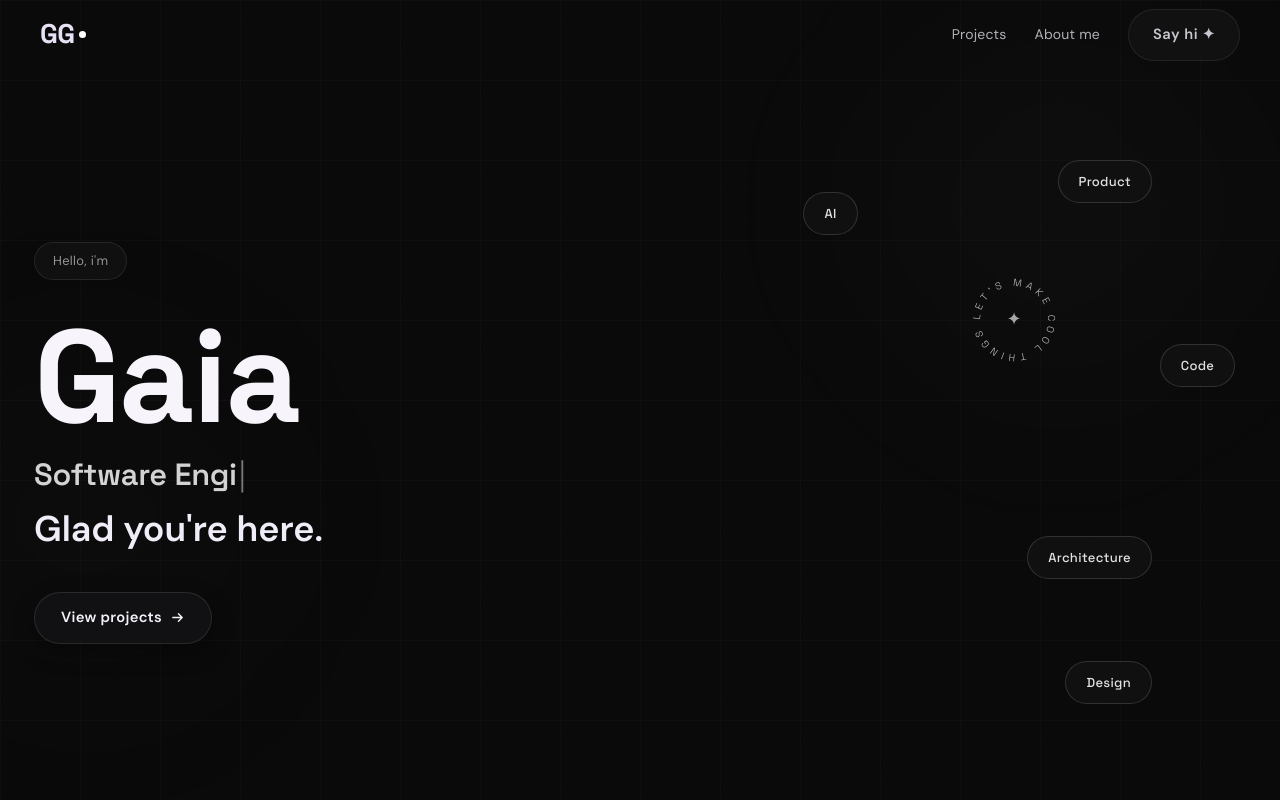
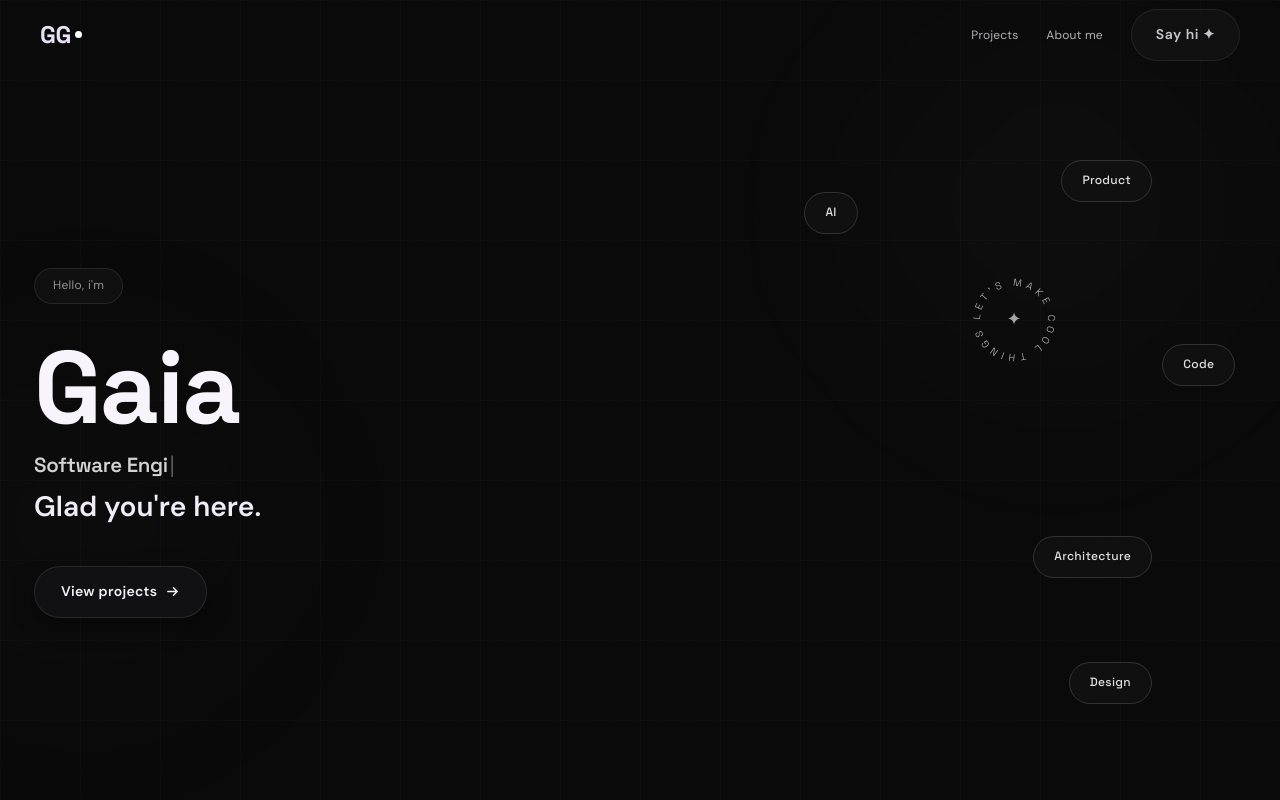
Before and after one commit to GaiaGomez/gaia-gomez-portfolio, a React (Vite) app: page / in a window 1280 px wide. Shown: the top 800 px of the page. Built offline with nearby package versions, Linux system fonts and the light colour scheme.

Commit message:
Refine monochrome typography system

```diff
--- a/src/components/Hero.jsx
+++ b/src/components/Hero.jsx
@@ -94,7 +94,7 @@ export default function Hero() {
             border: '1px solid rgba(255,255,255,0.14)',
             color: 'rgba(255,255,255,0.88)',
             fontFamily: "'Space Grotesk', sans-serif",
-            fontSize: '13px',
+            fontSize: 'var(--text-meta)',
             fontWeight: '500',
             letterSpacing: '0.3px',
             backdropFilter: 'blur(10px)',
@@ -167,7 +167,7 @@ export default function Hero() {
             }}>
               <span style={{
                 fontFamily: "'DM Sans', sans-serif",
-                fontSize: '13px',
+                fontSize: 'var(--text-meta)',
                 color: 'rgba(255,255,255,0.55)',
                 letterSpacing: '0.3px',
                 fontWeight: '400',
@@ -178,7 +178,7 @@ export default function Hero() {
 
             <h1 style={{
               fontFamily: "'Space Grotesk', sans-serif",
-              fontSize: 'clamp(5rem, 11vw, 8.2rem)',
+              fontSize: 'var(--text-hero-title)',
               fontWeight: '700',
               lineHeight: '0.9',
               letterSpacing: '-2px',
@@ -200,7 +200,7 @@ export default function Hero() {
             }}>
               <span style={{
                 fontFamily: "'Space Grotesk', sans-serif",
-                fontSize: 'clamp(1.3rem, 2.4vw, 2.1rem)',
+                fontSize: 'clamp(1.05rem, 1.6vw, 1.4rem)',
                 fontWeight: '600',
                 color: 'rgba(255,255,255,0.82)',
                 letterSpacing: '-0.3px',
@@ -218,7 +218,7 @@ export default function Hero() {
 
             <p style={{
               fontFamily: "'DM Sans', sans-serif",
-              fontSize: 'clamp(1.8rem, 2.8vw, 3rem)',
+              fontSize: 'clamp(1.4rem, 2.2vw, 2.4rem)',
               color: '#f1edf8',
               lineHeight: '1.2',
               marginBottom: '42px',
--- a/src/components/Navbar.jsx
+++ b/src/components/Navbar.jsx
@@ -69,7 +69,7 @@ export default function Navbar() {
       }}>
         <a href="#" onClick={close} style={{
           fontFamily: "'Space Grotesk', sans-serif",
-          fontSize: '27px',
+          fontSize: '24px',
           fontWeight: '700',
           color: '#e8e0f5',
           letterSpacing: '-0.5px',
@@ -106,7 +106,7 @@ export default function Navbar() {
                 className="nav-link"
                 style={{
                   fontFamily: "'DM Sans', sans-serif",
-                  fontSize: '14px',
+                  fontSize: 'var(--text-meta)',
                   fontWeight: '400',
                   color: 'rgba(241,238,248,0.72)',
                   transition: 'color 0.2s',
--- a/src/components/Skills.jsx
+++ b/src/components/Skills.jsx
@@ -77,7 +77,7 @@ export default function Skills() {
 
       <h2 style={{
         fontFamily: "'Space Grotesk', sans-serif",
-        fontSize: "clamp(40px, 6vw, 72px)",
+        fontSize: "var(--text-section-title)",
         fontWeight: 700,
         letterSpacing: -2,
         color: TEXT,
@@ -88,7 +88,7 @@ export default function Skills() {
         <span style={{ color: 'rgba(255,255,255,0.88)' }}>to the table</span>
       </h2>
 
-      <p style={{ color: MUTED, fontSize: 15, marginBottom: 64, maxWidth: 480 }}>
+      <p style={{ color: MUTED, fontSize: 'var(--text-body)', marginBottom: 64, maxWidth: 480, fontFamily: "'DM Sans', sans-serif" }}>
         Every skill here has a late night behind it.
       </p>
 
--- a/src/index.css
+++ b/src/index.css
@@ -15,13 +15,22 @@
   --font-display: 'Space Grotesk', sans-serif;
   --font-body: 'DM Sans', sans-serif;
 
-  --fs-hero-name: clamp(4.5rem, 10vw, 9rem);
-  --fs-hero-role: clamp(1.5rem, 3vw, 2.5rem);
-  --fs-section-title: clamp(2.2rem, 4vw, 4rem);
-  --fs-card-title: clamp(1.1rem, 1.8vw, 1.35rem);
-  --fs-body: clamp(1rem, 1.2vw, 1.1rem);
-  --fs-label: clamp(0.72rem, 1vw, 0.8rem);
-  --fs-btn: 0.92rem;
+  /* ── Type scale ──────────────────────────────────── */
+  --text-meta:          0.75rem;
+  --text-body:          1rem;
+  --text-body-lg:       clamp(1.05rem, 1.4vw, 1.25rem);
+  --text-card-title:    clamp(2.4rem, 4vw, 3.8rem);
+  --text-section-title: clamp(3rem, 5vw, 4.6rem);
+  --text-hero-title:    clamp(4.4rem, 8vw, 6.8rem);
+
+  /* Legacy aliases — kept for backward compat */
+  --fs-hero-name:     var(--text-hero-title);
+  --fs-hero-role:     clamp(1.1rem, 1.8vw, 1.5rem);
+  --fs-section-title: var(--text-section-title);
+  --fs-card-title:    clamp(1rem, 1.4vw, 1.15rem);
+  --fs-body:          var(--text-body-lg);
+  --fs-label:         var(--text-meta);
+  --fs-btn:           0.875rem;
 
   --radius-pill: 999px;
   --radius-card: 24px;
@@ -267,17 +276,17 @@ img { display: block; max-width: 100%; }
 
 .project-feature-title {
   font-family: var(--font-display);
-  font-size: clamp(40px, 5vw, 66px);
+  font-size: var(--text-card-title);
   font-weight: 700;
   color: #ffffff;
   margin-bottom: 10px;
-  letter-spacing: -2px;
+  letter-spacing: -1.5px;
   line-height: 1.02;
 }
 
 .project-feature-desc {
   font-family: var(--font-body);
-  font-size: clamp(0.875rem, 1.15vw, 0.975rem);
+  font-size: var(--text-body);
   color: rgba(255, 255, 255, 0.55);
   line-height: 1.68;
   font-weight: 300;
```
